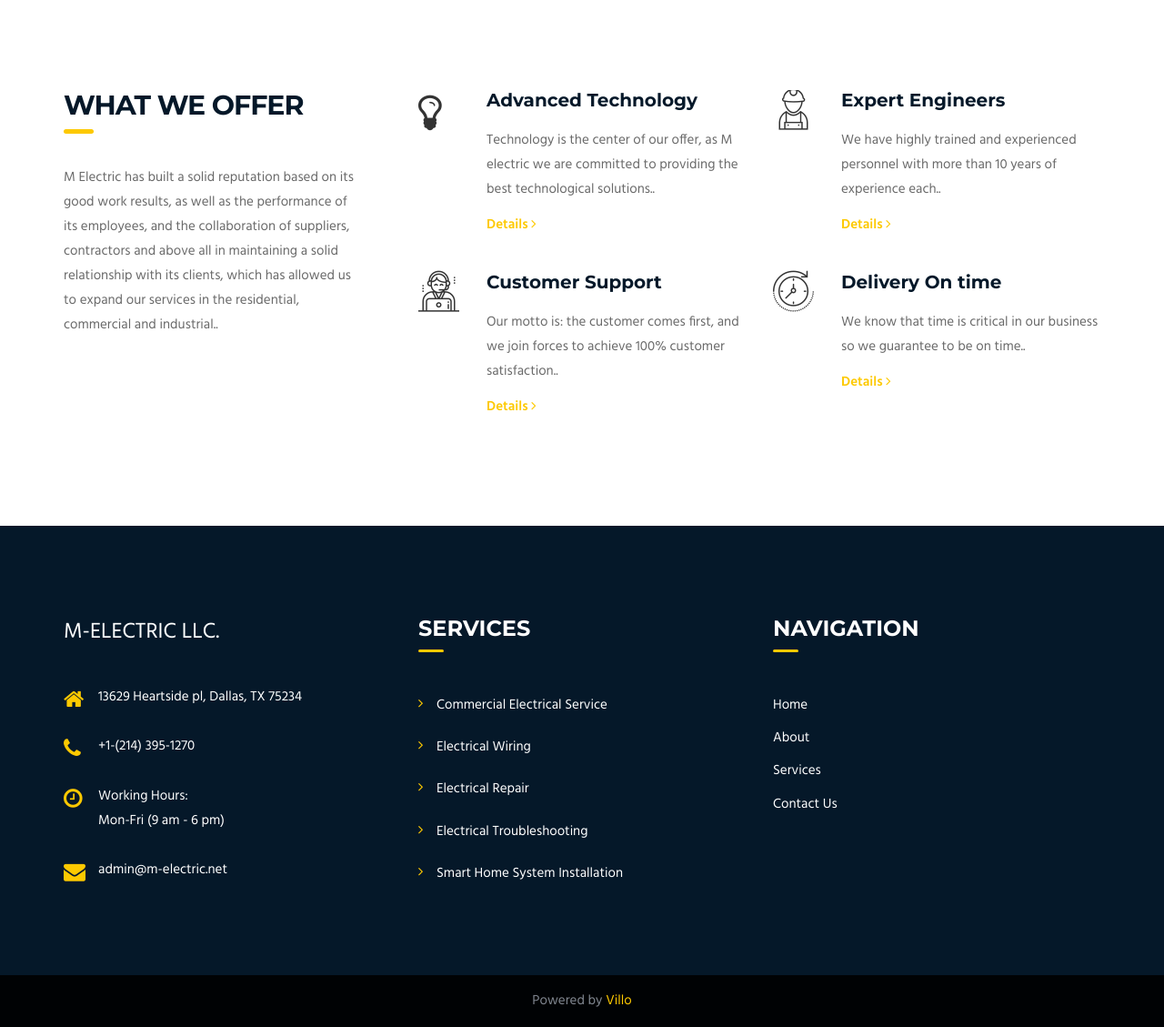
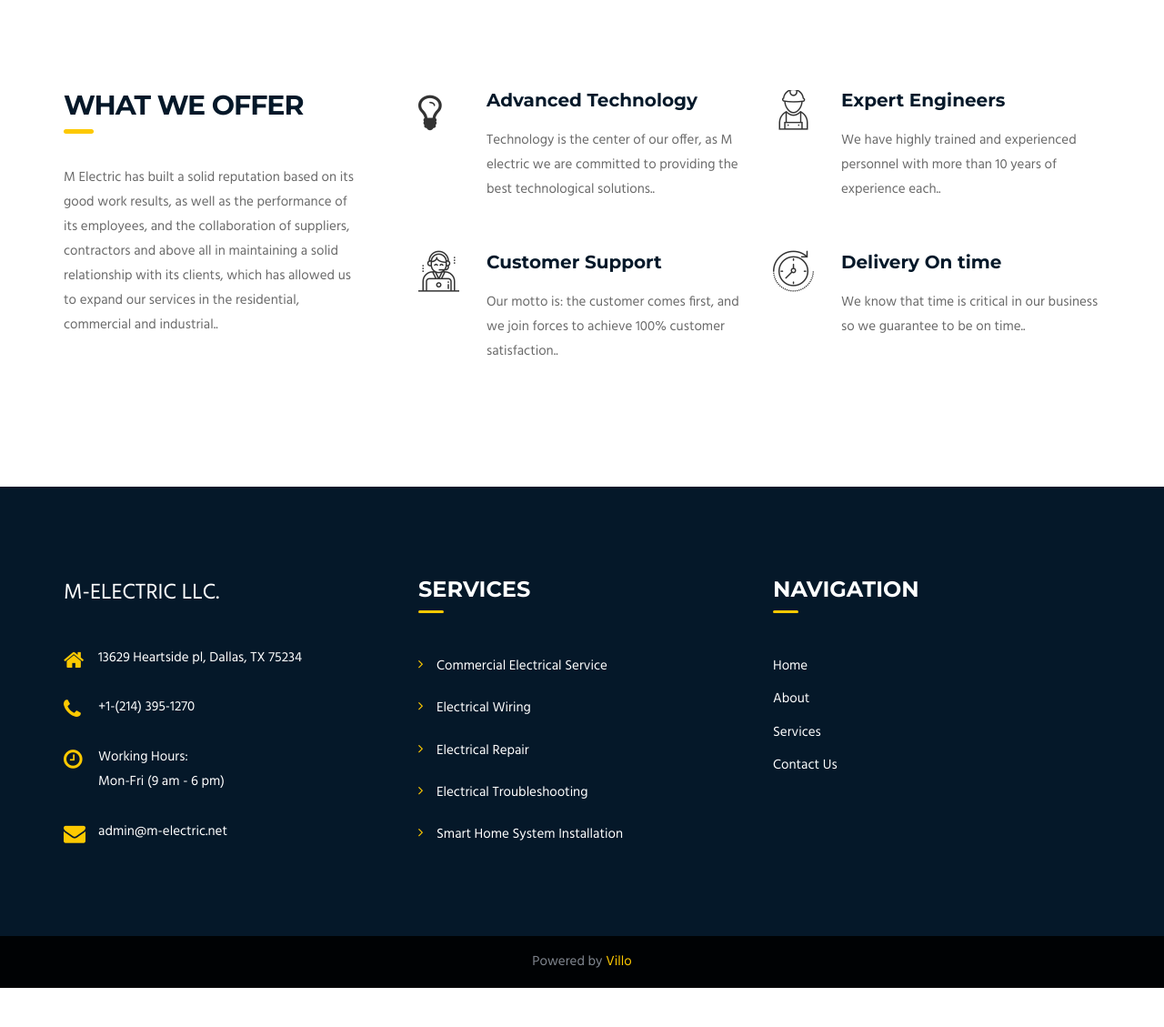
Before and after one commit to PaulCabeza/m-electric-website, a Django app: page / in a window 1280 px wide. Shown: the part 1887-3016 px from the top of the page at 91% size. After the commit the page ends 2973 px from the top, so only its background shows below. Run offline with Django 3.2, Linux system fonts and the light colour scheme; some libraries are stand-ins or nearby versions.

Commit message:
taken off the links in what we offer

```diff
--- a/website/templates/home.html
+++ b/website/templates/home.html
@@ -211,7 +211,7 @@
                             </div>
                             <h3>Advanced Technology</h3>
                             <p>Technology is the center of our offer, as M electric we are committed to providing the best technological solutions..</p>
-                            <a href="#" class="offer-details">Details <i class="fa fa-angle-right"></i></a>
+                            <!-- <a href="#" class="offer-details">Details <i class="fa fa-angle-right"></i></a> -->
                         </div>
                     </div>
                     <div class="grid">
@@ -221,7 +221,7 @@
                             </div>
                             <h3>Expert Engineers</h3>
                             <p>We have highly trained and experienced personnel with more than 10 years of experience each..</p>
-                            <a href="#" class="offer-details">Details <i class="fa fa-angle-right"></i></a>
+                            <!-- <a href="#" class="offer-details">Details <i class="fa fa-angle-right"></i></a> -->
                         </div>
                     </div>
                     <div class="grid">
@@ -231,7 +231,7 @@
                             </div>
                             <h3>Customer Support</h3>
                             <p>Our motto is: the customer comes first, and we join forces to achieve 100% customer satisfaction..</p>
-                            <a href="#" class="offer-details">Details <i class="fa fa-angle-right"></i></a>
+                            <!-- <a href="#" class="offer-details">Details <i class="fa fa-angle-right"></i></a> -->
                         </div>
                     </div>
                     <div class="grid">
@@ -241,7 +241,7 @@
                             </div>
                             <h3>Delivery On time</h3>
                             <p>We know that time is critical in our business so we guarantee to be on time..</p>
-                            <a href="#" class="offer-details">Details <i class="fa fa-angle-right"></i></a>
+                            <!-- <a href="#" class="offer-details">Details <i class="fa fa-angle-right"></i></a> -->
                         </div>
                     </div>
                 </div>
```
